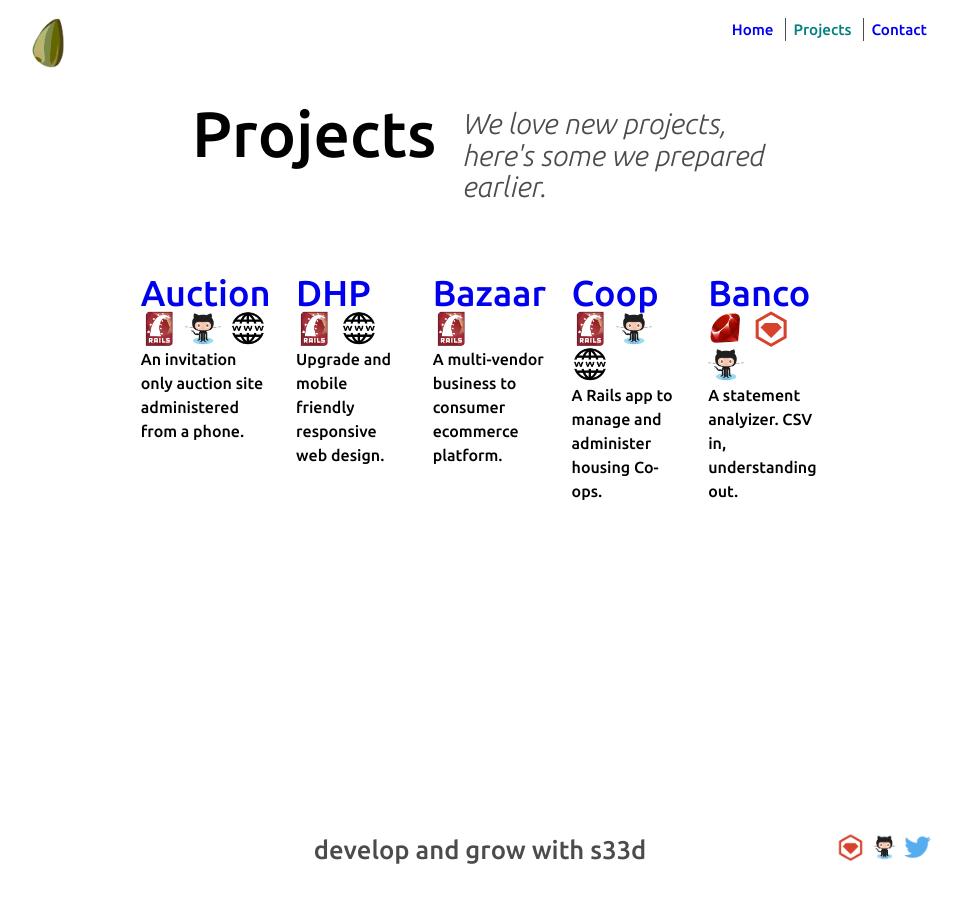
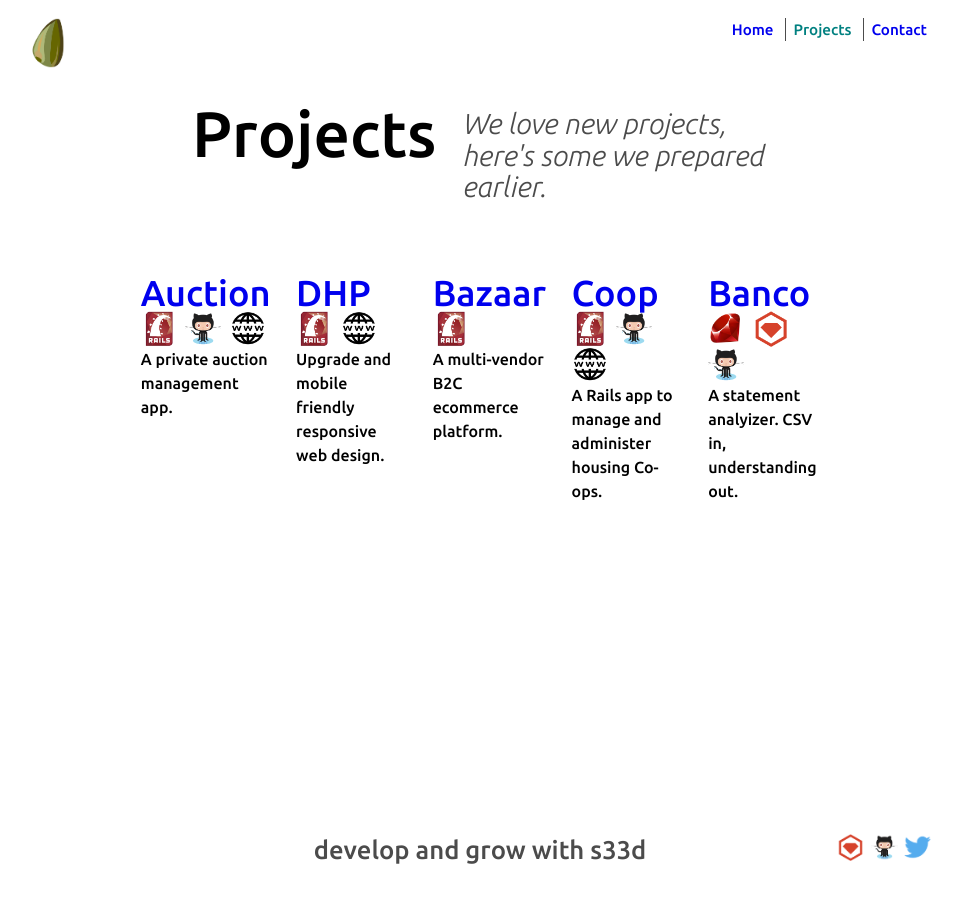
Before and after one commit to s33dco/s33dsite, a Jekyll site: the page built from projects/index.html, in a window 1280 px wide. Shown: the whole page, without its empty margins (160-1121 px from the left). Built offline with Jekyll 4.4.1, drawn with Linux system fonts in a browser that asks for light colours; nearby versions of some CDN libraries.

Commit message:
update post headline for project index2

```diff
--- a/_posts/2018-2-14-bazaar.html
+++ b/_posts/2018-2-14-bazaar.html
@@ -9,6 +9,6 @@ repo:
 site:
 ---
 
-<p>A multi-vendor business to consumer ecommerce platform.</p>
+<p>A multi-vendor B2C ecommerce platform.</p>
 
 <p>A website and admin tool to take the stress out of managing Housing Coops. <a href="https://rubygems.org/gems/banco">Check out</a> the app but <a href="/contact/">drop us a line</a> first for a log in. The code for this Open Source project is available on <a href="https://github.com/s33dco/housing-coop">GitHub.</a> We're always up for writing new features and customzing to your needs, just <a href="/contact/">let us know</a> what you need.</p>
--- a/_posts/2018-8-01-auction.html
+++ b/_posts/2018-8-01-auction.html
@@ -8,6 +8,6 @@ permalink: /projects/auction
 repo: https://github.com/s33dco/auction
 site: https://immense-thicket-90474.herokuapp.com
 ---
-<p>An invitation only auction site administered from a phone.</p>
+<p>A private auction management app.</p>
 
 <p>An invitation only auction site developed so sales can be set up quicky and easily from a smart phone. Supoorting mulitple auction houses and sale types, started at the click of a button and offering real time reporting on bidding and current selling prices through the course of the sale. Auctions are closed at will at which point credit notes and invoices are automatically generated and availble to view on the logged in user's account page.  <a href="page.site">Check out</a> the app but <a href="/contact/">drop us a line</a> first for a log in. The code for this  project is available on <a href="{{ page.repo }}">GitHub</a>.</p>
```
